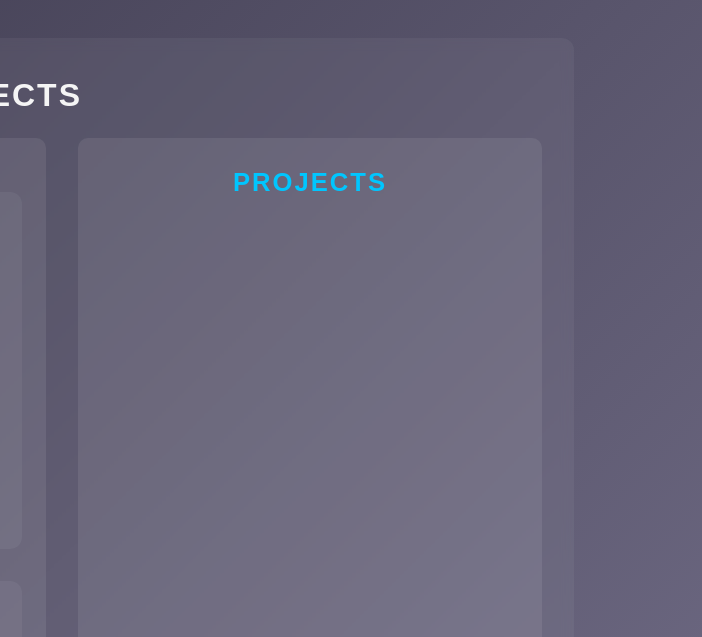
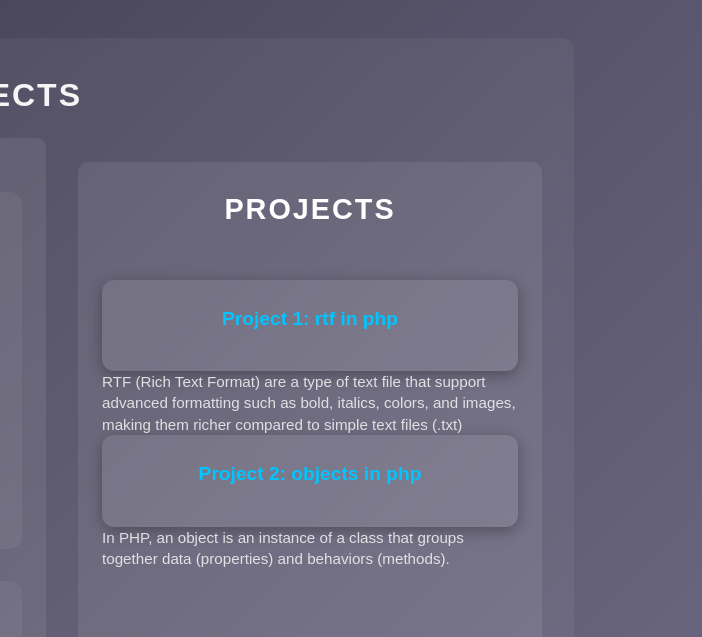
Before and after one commit to NicolaScalcon/Progetto_inglese, a plain HTML site: page index.html in a window 1280 px wide. Shown: the part 1320-1957 px from the top of the page, 578-1280 px from the left. Drawn offline with Linux system fonts and the light colour scheme.

Commit message:
modificato css

```diff
--- a/style_index.css
+++ b/style_index.css
@@ -144,22 +144,24 @@ button:hover {
   transform: scale(1.05);
 }
 
-/* Progetti */
+/* Sezione Projects */
 .projects {
-  display: grid;
-  grid-template-columns: repeat(auto-fit, minmax(250px, 1fr));
+  display: flex;
+  flex-direction: column;   /* i progetti vanno sotto il titolo */
   gap: 1.5rem;
+  margin-top: 1.5rem;
 }
 
 .projects h3 {
   text-align: center;
   margin-bottom: 1.5rem;
-  font-size: 1.6rem;
-  color: #00c6ff;
+  font-size: 1.8rem;
+  color: #fff;              /* titolo bianco */
   text-transform: uppercase;
   letter-spacing: 2px;
 }
 
+/* Lista progetti come card */
 .projects ul {
   list-style: none;
   padding: 0;
@@ -180,6 +182,7 @@ button:hover {
   box-shadow: 0 8px 25px rgba(0,198,255,0.4);
 }
 
+/* Link progetto */
 .projects a {
   display: block;
   font-size: 1.2rem;
@@ -194,6 +197,7 @@ button:hover {
   color: #fff;
 }
 
+/* Descrizione progetto */
 .projects p {
   font-size: 0.95rem;
   opacity: 0.85;
```
